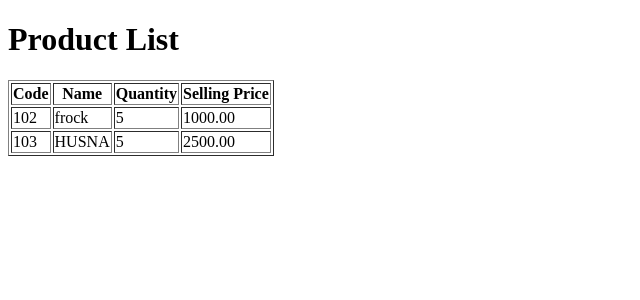
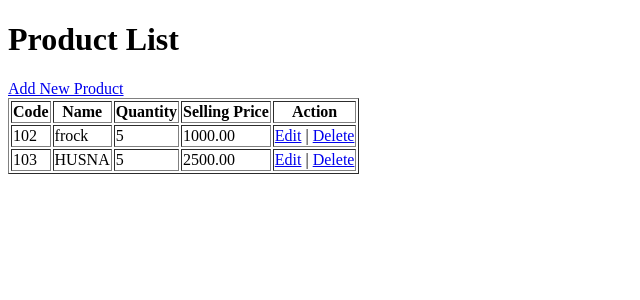
Before and after one commit to husnafarhan/cloth-inventory, a Django app: page /products/ in a window 1280 px wide. Shown: the top 300 px of the page, without its empty margins (0-640 px from the left). Run offline with Django 5.2, Linux system fonts and the light colour scheme; data comes from the database, SQL or seed files in the repository; both versions use the stored data as it was after the commit.

Commit message:
Added product form and add product page

```diff
--- a/config/urls.py
+++ b/config/urls.py
@@ -19,11 +19,13 @@ from django.urls import path
 
 from django.contrib import admin
 from django.urls import path
-from products.views import dashboard, product_list, add_product
+from products.views import dashboard, product_list, add_product, edit_product, delete_product
 
 urlpatterns = [
     path('admin/', admin.site.urls),
     path('', dashboard, name='dashboard'),
     path('products/', product_list, name='product_list'),
     path('products/add/', add_product, name='add_product'),
+path('products/edit/<int:id>/', edit_product, name='edit_product'),
+path('products/delete/<int:id>/', delete_product, name='delete_product'),
 ]
--- a/products/views.py
+++ b/products/views.py
@@ -33,3 +33,22 @@ def add_product(request):
         form = ProductForm()
 
     return render(request, 'add_product.html', {'form': form})
+def edit_product(request, id):
+    product = Product.objects.get(id=id)
+
+    if request.method == 'POST':
+        form = ProductForm(request.POST, instance=product)
+
+        if form.is_valid():
+            form.save()
+            return redirect('product_list')
+
+    else:
+        form = ProductForm(instance=product)
+
+    return render(request, 'edit_product.html', {'form': form})
+def delete_product(request, id):
+    product = Product.objects.get(id=id)
+    product.delete()
+
+    return redirect('product_list')
--- a/templates/product_list.html
+++ b/templates/product_list.html
@@ -7,12 +7,15 @@
 
 <h1>Product List</h1>
 
+<a href="/products/add/">Add New Product</a>
+
 <table border="1">
     <tr>
         <th>Code</th>
         <th>Name</th>
         <th>Quantity</th>
         <th>Selling Price</th>
+        <th>Action</th>
     </tr>
 
     {% for product in products %}
@@ -21,6 +24,11 @@
         <td>{{ product.name }}</td>
         <td>{{ product.quantity }}</td>
         <td>{{ product.selling_price }}</td>
+     <td>
+    <a href="/products/edit/{{ product.id }}/">Edit</a>
+    |
+    <a href="/products/delete/{{ product.id }}/">Delete</a>
+</td>
     </tr>
     {% endfor %}
 
```
Also changed, not shown: templates/edit_product.html (added, +18 -0 lines), db.sqlite3.
